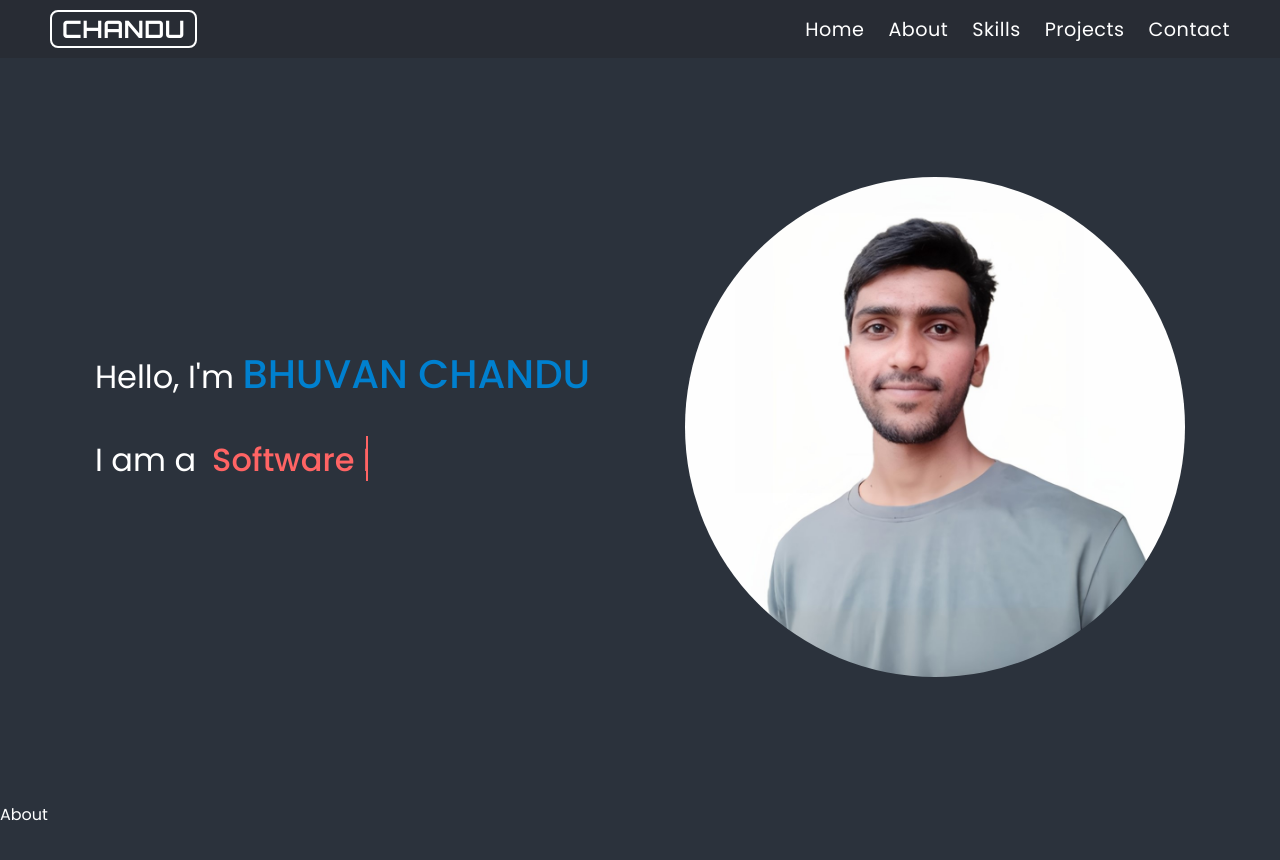
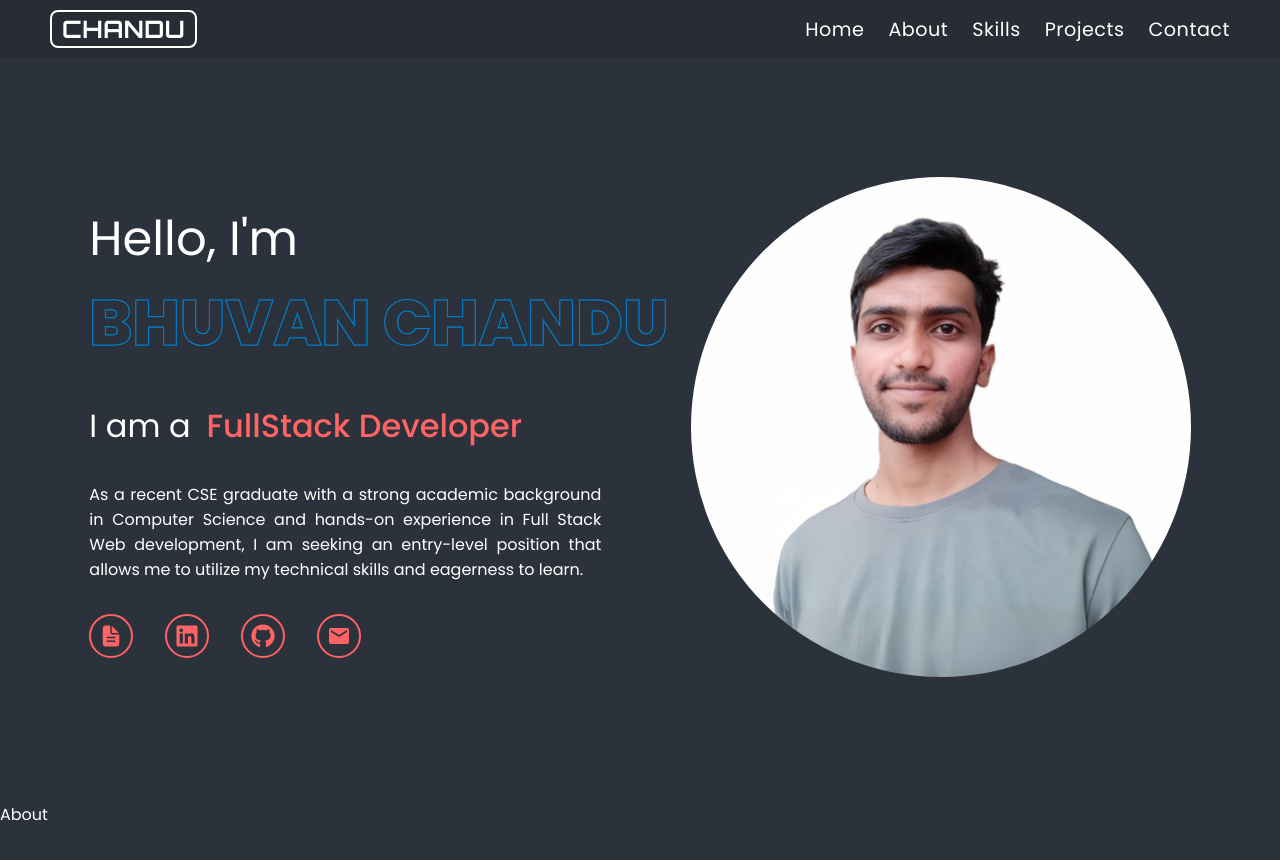
Before and after one commit to ChanduDevelops/React-Portfolio, a React (Vite) app: page / in a window 1280 px wide. Shown: the top 860 px of the page. Built offline with nearby package versions, Linux system fonts and the light colour scheme.

Commit message:
home completed

```diff
--- a/package.json
+++ b/package.json
@@ -11,7 +11,9 @@
   },
   "dependencies": {
     "react": "^18.3.1",
-    "react-dom": "^18.3.1"
+    "react-dom": "^18.3.1",
+    "react-icons": "^5.2.1",
+    "react-simple-typewriter": "^5.0.1"
   },
   "devDependencies": {
     "@types/react": "^18.3.3",
--- a/src/App.css
+++ b/src/App.css
@@ -49,7 +49,7 @@ body {
     font-weight: 700;
     padding: 2px 10px;
     cursor: pointer;
-    letter-spacing: .5px;
+    letter-spacing: 0.5px;
     border: 2px solid var(--primaryColor);
     border-radius: 8px;
 }
@@ -71,9 +71,9 @@ body {
     color: var(--primaryColor);
     text-decoration: none;
     font-size: 1.2rem;
-    letter-spacing: .5px;
+    letter-spacing: 0.5px;
     cursor: pointer;
-    letter-spacing: .5px;
+    letter-spacing: 0.5px;
 }
 
 .navbar a:hover {
@@ -91,7 +91,7 @@ body {
     background: var(--highlightColor);
     transform: scale(0);
     transform-origin: right;
-    transition: transform .3s ease, background-color .3s ease .3s;
+    transition: transform 0.3s ease, background-color 0.3s ease 0.3s;
 }
 
 .navbar a:hover::before {
@@ -110,6 +110,7 @@ section {
 }
 
 .left {
+    width: 40%;
     display: flex;
     flex-direction: column;
     gap: 2rem;
@@ -117,25 +118,31 @@ section {
 
 .title {
     display: inline-block;
-    font-size: 2rem;
+    font-size: 3rem;
 }
 
 .name {
+    position: relative;
     color: var(--highlightBg);
-    font-size: 2.5rem;
-    font-weight: 500;
-    text-wrap: nowrap;
+    font-size: 4rem;
+    font-weight: 800;
+    white-space: nowrap;
+    -webkit-text-stroke: 1px var(--highlightBg);
+    cursor: pointer;
+    transition: transform 5s ease;
 }
 
-@keyframes cursor {
-    50% {
-        border-color: transparent;
-    }
+.name::before {
+    content: 'BHUVAN CHANDU';
+    position: absolute;
+    bottom: 3px;
+    left: 0;
+    height: 100%;
+    color: var(--primaryBg);
 }
 
-.right img {
-    width: 500px;
-    border-radius: 250px;
+.name:hover::before {
+    z-index: -1;
 }
 
 .sub-title {
@@ -145,51 +152,80 @@ section {
 }
 
 .static-txt {
-    text-wrap: nowrap;
+    white-space: nowrap;
 }
 
-.dynamic-txts {
-    height: 3rem;
+.dynamic-txt {
+    color: var(--highlightColor);
+    font-weight: 500;
+    text-wrap: nowrap;
+    cursor: pointer;
+}
+
+#home .about {
+    text-align: justify;
+}
+
+#home .contacts {
+    display: flex;
+    gap: 2rem;
+}
+
+.btn {
+    position: relative;
+    padding: .5rem .5rem;
+    font-size: 1.5rem;
+    color: var(--highlightColor);
+    border: 2px solid var(--highlightColor);
+    border-radius: 999px;
+    text-decoration: none;
+    white-space: nowrap;
+    display: flex;
+    gap: .5rem;
+    justify-content: center;
+    align-items: center;
+    cursor: pointer;
+    z-index: 1;
     overflow: hidden;
 }
 
-.dynamic-txts li {
-    list-style: none;
-    color: var(--highlightColor);
-    position: relative;
+.btn::before {
+    content: '';
+    position: absolute;
     top: 0;
-    line-height: 3rem;
-    height: 3rem;
-    font-weight: 500;
-    animation: slideUp 5s steps(2) infinite;
-    overflow: hidden;
+    left: 0;
+    width: 0;
+    height: 100%;
+    background: var(--highlightColor);
+    transition: width .5s ease;
+    z-index: -1;
 }
 
-@keyframes slideUp {
-    100% {
-        top: -6rem;
-    }
+#home .contacts a:hover {
+    color: var(--primaryColor);
 }
 
-.dynamic-txts li span {
-    position: relative;
-    margin-right: 2px;
+#home .contacts a:hover::before {
+    width: 100%;
 }
 
-.dynamic-txts li span::after {
-    content: '';
-    position: absolute;
-    left: 0;
-    height: 100%;
-    width: 100%;
-    background: var(--primaryBg);
-    border-left: 2px solid var(--highlightColor);
-    animation: typing 2.5s steps(20) infinite;
+#home .contacts .btn a,
+#home .contacts .btn {
+    display: flex;
+    align-items: center;
+    justify-content: center;
+    gap: 1rem;
 }
 
-@keyframes typing {
-    100% {
-        left: 100%;
-        margin: 0 -1rem 0 1rem;
-    }
+#home .contacts .btn a {
+    padding: 0 10px;
+    font-size: 1rem;
+    border: none;
 }
+
+
+
+.right img {
+    width: 500px;
+    border-radius: 250px;
+}
--- a/src/components/Home.jsx
+++ b/src/components/Home.jsx
@@ -1,24 +1,63 @@
 import PortfolioImage from '../assets/images/portfolio image.jpeg';
+import Resume from '../assets/files/BHUVAN_CHANDU_2024.pdf'
+import { useTypewriter, Cursor } from 'react-simple-typewriter';
+import { FaDownload, FaGithub, FaLinkedin } from "react-icons/fa6";
+import { MdMail } from 'react-icons/md';
+import { IoDocumentText } from 'react-icons/io5';
+import { useState } from 'react';
 
 const Home = () => {
+  const [subtitleWord] = useTypewriter({
+    words: ['Software Engineer', 'FullStack Developer', 'Coder', 'Designer'],
+    loop: true,
+  });
+  const [btnVisible, setBtnVisible] = useState(false);
+
+  const toggleButtonVisibility = () => {
+    setBtnVisible(true);
+  };
+
+  const hideButtonVisibility = () => {
+    setBtnVisible(false);
+  };
   return (
     <section id='home'>
       <div className='left'>
         <div className='title'>
-          Hello, I&apos;m <span className='name'>BHUVAN CHANDU</span>
+          Hello, I&apos;m <br /><span className='name'>BHUVAN CHANDU</span>
         </div>
+
         <div className='sub-title'>
           <span className='static-txt'> I am a</span>
-          <ul className='dynamic-txts'>
-            <li>
-              <span>Software Engineer</span>
-            </li>
-            <li>
-              <span>FullStack Developer</span>
-            </li>
-          </ul>
+          <div className='dynamic-txt'>
+            {subtitleWord}
+            <Cursor
+              cursorColor='#ff6464'
+              cursorStyle='_' />
+          </div>
+
         </div>
-        <div className='contacts'></div>
+        <div className="about">As a recent CSE graduate with a strong academic background in Computer Science and hands-on experience in Full Stack Web development, I am seeking an entry-level position that allows me to utilize my technical skills and eagerness to learn.
+        </div>
+
+        <div className='contacts'>
+          <div className='cv btn' onMouseOver={toggleButtonVisibility} onMouseOut={hideButtonVisibility}>
+            {
+              btnVisible ?
+                <a href={Resume} download className='btn'><FaDownload /> Resume</a> : <IoDocumentText />
+            }
+          </div>
+          <a className='linkedin btn' href='https://www.linkedin.com/in/chandu-cs/' target='_blank'>
+            <FaLinkedin />
+          </a>
+          <a className='github btn' href='https://github.com/ChanduDevelops' target='_blank'>
+            <FaGithub />
+          </a>
+          <a className='mail btn' href='mailto:bhuvanchandumidde3@gmail.com'>
+            <MdMail />
+          </a>
+        </div>
+
       </div>
       <div className='right'>
         <img
```
Also changed, not shown: 2 other files (tests, documents, lock files or other folders).
